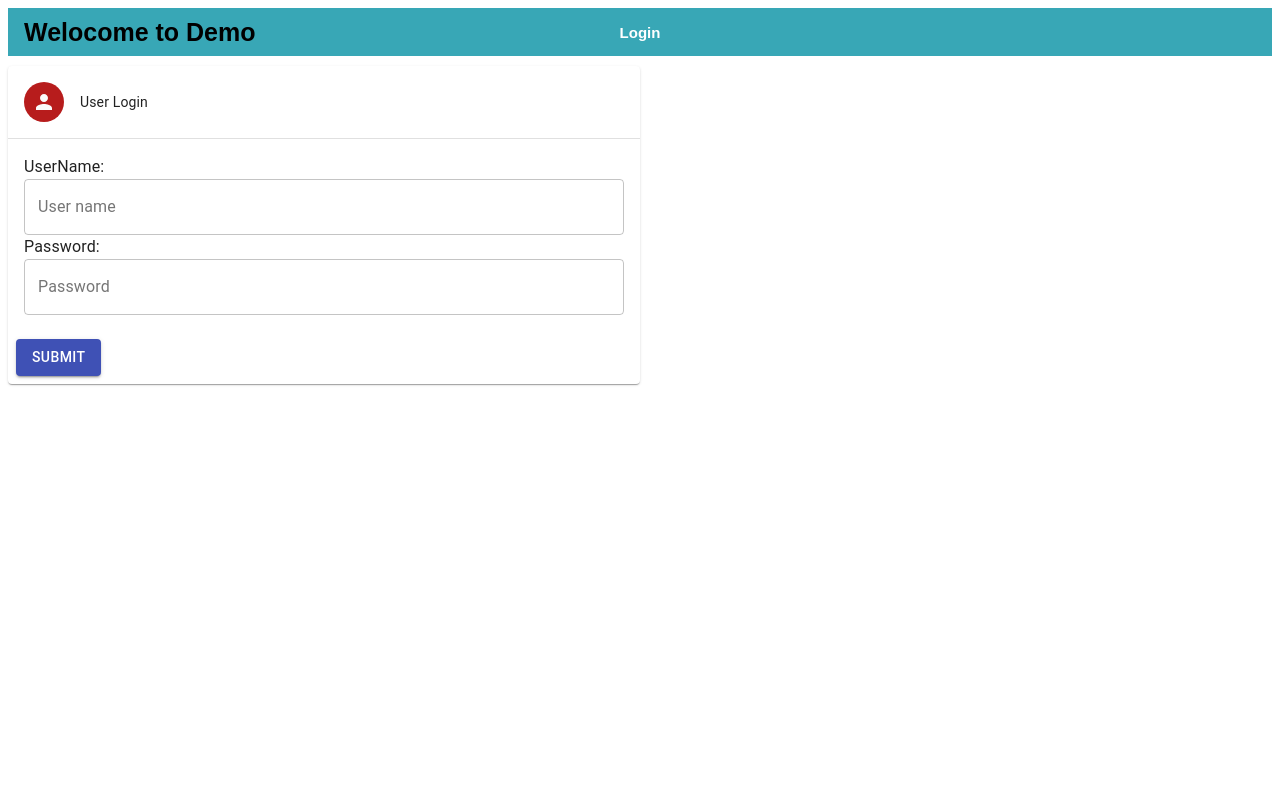
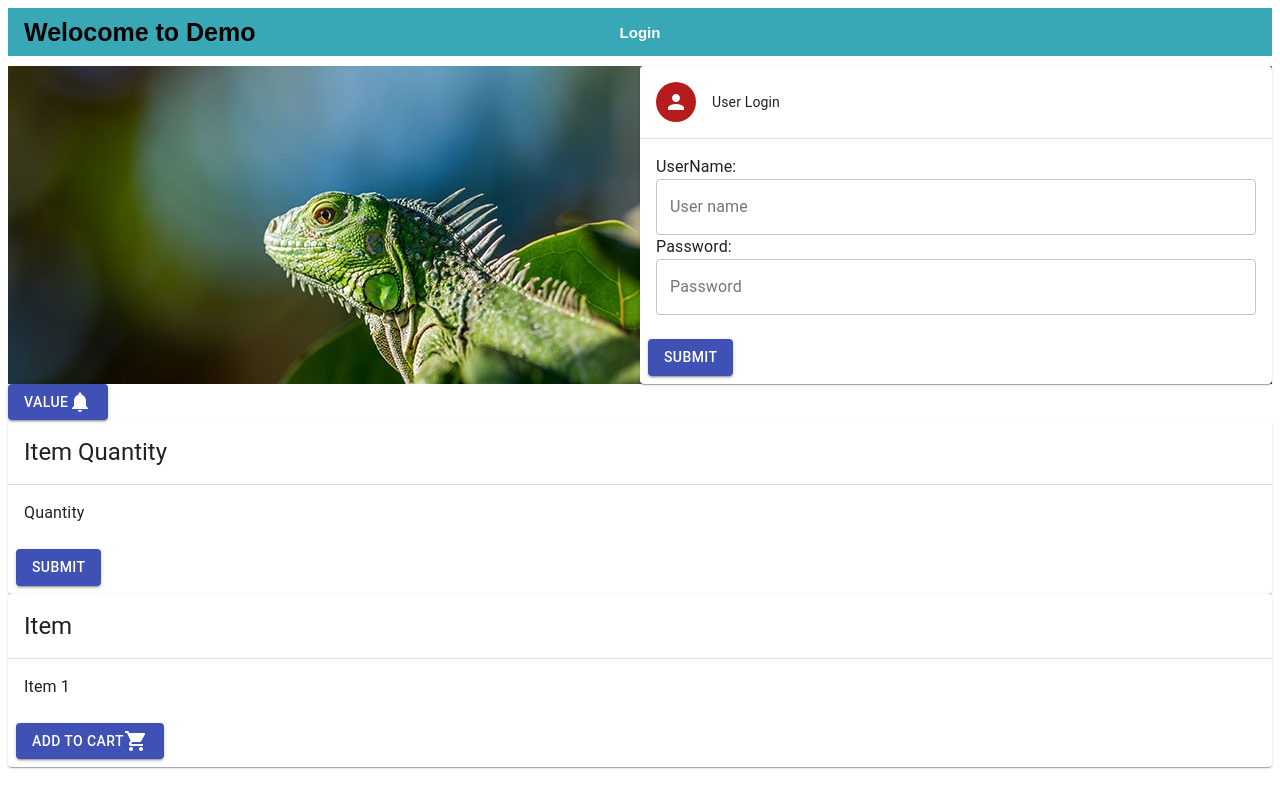
Before and after one commit to Prasun117/redux-demo, a React (Create React App) app: page / in a window 1280 px wide. Built offline with nearby package versions, Linux system fonts and the light colour scheme.

Commit message:
Added add to cart

```diff
--- /dev/null
+++ b/src/AddToCart.js
@@ -0,0 +1,55 @@
+import React from "react";
+
+import {
+  Card,
+  Grid,
+  CardHeader,
+  Divider,
+  Button,
+  CardContent,
+  Typography,
+  CardActions,
+  createStyles
+} from "@material-ui/core";
+import ShoppingCartIcon from "@material-ui/icons/ShoppingCart";
+import NotificationsIcon from "@material-ui/icons/Notifications";
+
+const useStyle = createStyles(() => {});
+
+export const AddToCart = (props) => {
+  return (
+    <>
+      <Button color="primary" variant="contained">
+        <span>value</span>
+        <NotificationsIcon></NotificationsIcon>
+      </Button>
+
+      <Card>
+        <CardHeader title="Item Quantity"></CardHeader>
+        <Divider />
+        <CardContent>
+          <Typography>Quantity</Typography>
+        </CardContent>
+        <CardActions>
+          <Button color="primary" variant="contained">
+            Submit
+          </Button>
+        </CardActions>
+      </Card>
+
+      <Card>
+        <CardHeader title="Item"></CardHeader>
+        <Divider />
+        <CardContent>
+          <Typography>Item 1</Typography>
+        </CardContent>
+        <CardActions>
+          <Button color="primary" variant="contained">
+            <span>Add To Cart</span>
+            <ShoppingCartIcon></ShoppingCartIcon>
+          </Button>
+        </CardActions>
+      </Card>
+    </>
+  );
+};
--- a/src/App.js
+++ b/src/App.js
@@ -3,6 +3,7 @@ import { useSelector, useDispatch } from "react-redux";
 import { counterActions } from "./store/store";
 import { CounterComponent } from "./CounterComponent";
 import { Header } from "./Header";
+import { AddToCart } from "./AddToCart";
 import { LoginForm } from "./LogInForm";
 export default function App() {
   const counter = useSelector((state) => state.counter.counter);
@@ -23,6 +24,7 @@ export default function App() {
         decrement={handleDecrement}
       /> */}
       <LoginForm />
+      <AddToCart></AddToCart>
     </div>
   );
 }
--- a/src/Header.js
+++ b/src/Header.js
@@ -3,6 +3,7 @@ import { Login } from "./Login";
 import { LogOut } from "./Logout";
 import { useSelector, useDispatch } from "react-redux";
 import { authActions } from "./store/store";
+
 export const Header = (props) => {
   const isAuthenticted = useSelector((state) => state.auth.isAuthenticated);
   const dispatch = useDispatch();
--- a/src/LogInForm.js
+++ b/src/LogInForm.js
@@ -63,6 +63,7 @@ export const LoginForm = (props) => {
             </Paper>
           </Grid>
         )}
+        <Grid item xs={0} md={6} lg={6} sm={0}></Grid>
 
         <Grid item md={6} sm={12} lg={6} xs={12}>
           <Card>
--- a/src/styles.css
+++ b/src/styles.css
@@ -97,3 +97,6 @@
   background-color: #267d88;
   box-shadow: 1px 1px 3px 2px grey;
 }
+.login-form {
+  background-image: url("./assets/contemplative-reptile.jpg");
+}
```
